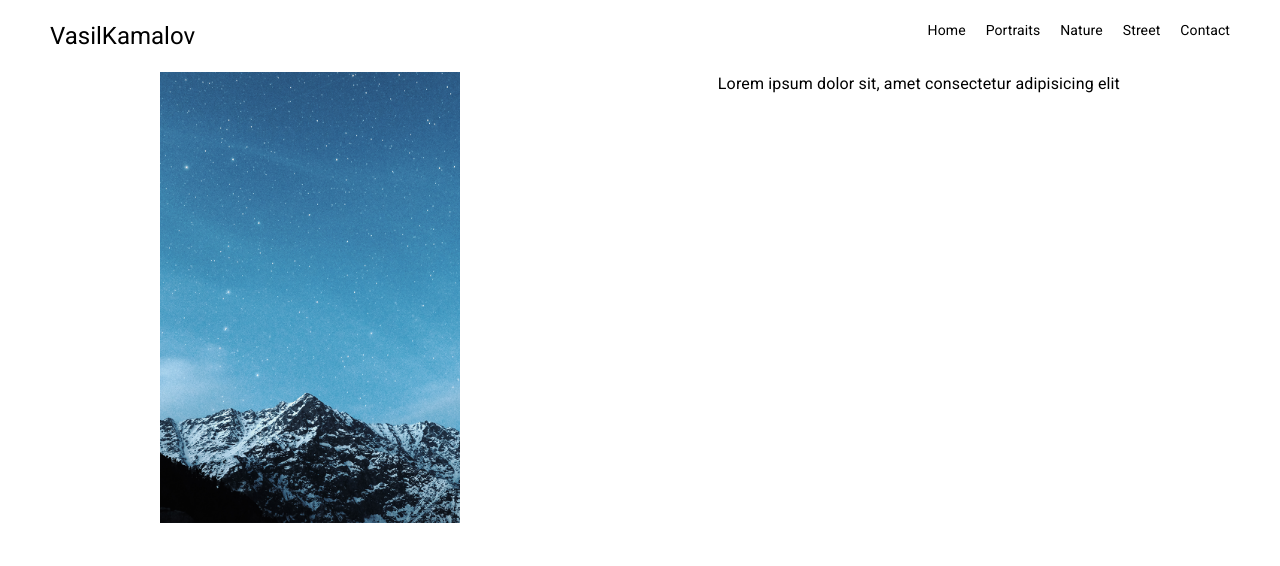
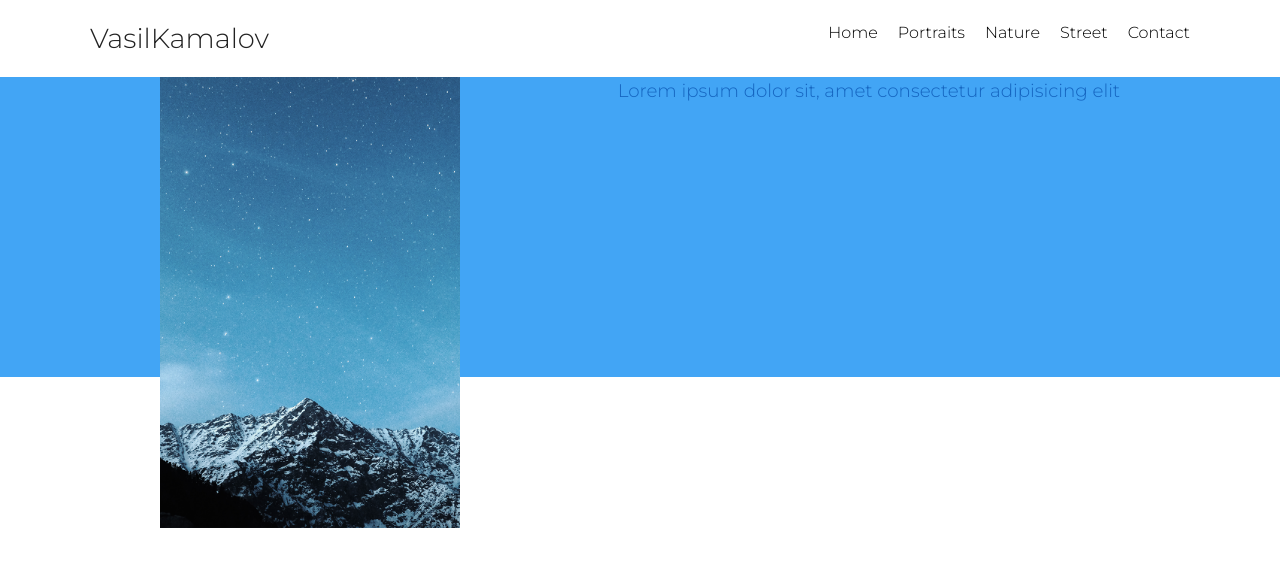
Before and after one commit to SerjioValentes/next-ts-template, a Next.js app: page / in a window 1280 px wide. Shown: the top 566 px of the page. Built offline with nearby package versions, Linux system fonts and the light colour scheme.

Commit message:
added theme-mui-provider

```diff
--- /dev/null
+++ b/app/ThemeRegistry.tsx
@@ -0,0 +1,64 @@
+'use client';
+
+import createCache from '@emotion/cache';
+import { useServerInsertedHTML } from 'next/navigation';
+import { CacheProvider } from '@emotion/react';
+import { ThemeProvider } from '@mui/material/styles';
+import CssBaseline from '@mui/material/CssBaseline';
+import React from 'react';
+import theme from '../providers/ThemeProvider';
+
+// This implementation is from emotion-js
+// https://github.com/emotion-js/emotion/issues/2928#issuecomment-1319747902
+export default function ThemeRegistry(props: any) {
+  const { options, children } = props;
+
+  const [{ cache, flush }] = React.useState(() => {
+    const cache = createCache(options);
+    cache.compat = true;
+    const prevInsert = cache.insert;
+    let inserted: string[] = [];
+    cache.insert = (...args) => {
+      const serialized = args[1];
+      if (cache.inserted[serialized.name] === undefined) {
+        inserted.push(serialized.name);
+      }
+      return prevInsert(...args);
+    };
+    const flush = () => {
+      const prevInserted = inserted;
+      inserted = [];
+      return prevInserted;
+    };
+    return { cache, flush };
+  });
+
+  useServerInsertedHTML(() => {
+    const names = flush();
+    if (names.length === 0) {
+      return null;
+    }
+    let styles = '';
+    for (const name of names) {
+      styles += cache.inserted[name];
+    }
+    return (
+      <style
+        key={cache.key}
+        data-emotion={`${cache.key} ${names.join(' ')}`}
+        dangerouslySetInnerHTML={{
+          __html: styles,
+        }}
+      />
+    );
+  });
+
+  return (
+    <CacheProvider value={cache}>
+      <ThemeProvider theme={theme}>
+        <CssBaseline />
+        {children}
+      </ThemeProvider>
+    </CacheProvider>
+  );
+}
--- a/app/layout.tsx
+++ b/app/layout.tsx
@@ -3,6 +3,7 @@ import Head from 'next/head';
 import './globals.css';
 import { Inter, Roboto } from 'next/font/google';
 import Script from 'next/script';
+import ThemeRegistry from '@/app/ThemeRegistry';
 
 const inter = Inter({ subsets: ['latin'] });
 const roboto = Roboto({
@@ -66,9 +67,14 @@ export default function RootLayout({
         id="1"
         strategy="afterInteractive"
       />
-      {/* {children} */}
+      <body className={inter.className}>
 
-      <body className={inter.className}>{children}</body>
+        <ThemeRegistry options={{ key: 'mui' }}>
+          {/* <Provider store={storeMain}> */}
+          {children}
+          {/* </Provider> */}
+        </ThemeRegistry>
+      </body>
     </html>
   );
 }
--- a/components/organism/HomePage/AbouMeSection/index.tsx
+++ b/components/organism/HomePage/AbouMeSection/index.tsx
@@ -9,10 +9,11 @@ const AboutMeSection = () => (
     justifyContent="space-between"
     sx={{
       px: 20,
+      backgroundColor: 'primary.main',
     }}
   >
     <ImageNext width="300px" height="300px" imgSrc="/assets/imgs/nature_result.jpg" alt="Vasil Kamalov photography" />
-    <Typography>
+    <Typography color="primary.contrastText">
       Lorem ipsum dolor sit, amet consectetur adipisicing elit
     </Typography>
   </Stack>
--- a/package.json
+++ b/package.json
@@ -10,6 +10,7 @@
     "lint": "next lint"
   },
   "dependencies": {
+    "@emotion/cache": "^11.11.0",
     "@emotion/react": "^11.11.1",
     "@emotion/styled": "^11.11.0",
     "@mui/icons-material": "^5.14.3",
--- /dev/null
+++ b/providers/ThemeProvider/index.ts
@@ -0,0 +1,74 @@
+'use client';
+
+import { createTheme, Theme } from '@mui/material/styles';
+import { Montserrat } from 'next/font/google';
+
+const montserrat = Montserrat({
+  weight: ['300'],
+  style: ['normal'],
+  subsets: ['latin'],
+});
+
+const theme: Theme = createTheme({
+  components: {
+    MuiTextField: {
+      styleOverrides: {
+        root: {
+          '& label.Mui-focused': {
+            color: '#000',
+          },
+          '& .MuiOutlinedInput-root': {
+            '&.Mui-focused fieldset': {
+              borderColor: '#000',
+              border: '1px solid #000',
+            },
+          },
+        },
+      },
+    },
+  },
+  typography: {
+    fontFamily: montserrat.style.fontFamily,
+    fontSize: 16,
+  },
+  breakpoints: {
+    values: {
+      xs: 0,
+      sm: 640,
+      md: 760,
+      lg: 1024,
+      xl: 1250,
+    },
+  },
+  palette: {
+    primary: {
+      main: '#42a5f5',
+      light: '#42a5f5',
+      dark: '#1565c0',
+      contrastText: '#1565c0',
+    },
+    secondary: {
+      main: '#42a5f5',
+      contrastText: '#fff',
+    },
+    error: {
+      main: '#c62828',
+      contrastText: '#fff',
+    },
+    info: {
+      main: '#000',
+      light: 'gray',
+      dark: 'gray',
+      contrastText: '#fff',
+    },
+  },
+});
+
+export default theme;
+
+// main: '#42a5f5',
+// light: '#42a5f5',
+// dark: '#1565c0',
+// contrastText: '#fff',
+// main: '#fff',
+// contrastText: '#000',
```
